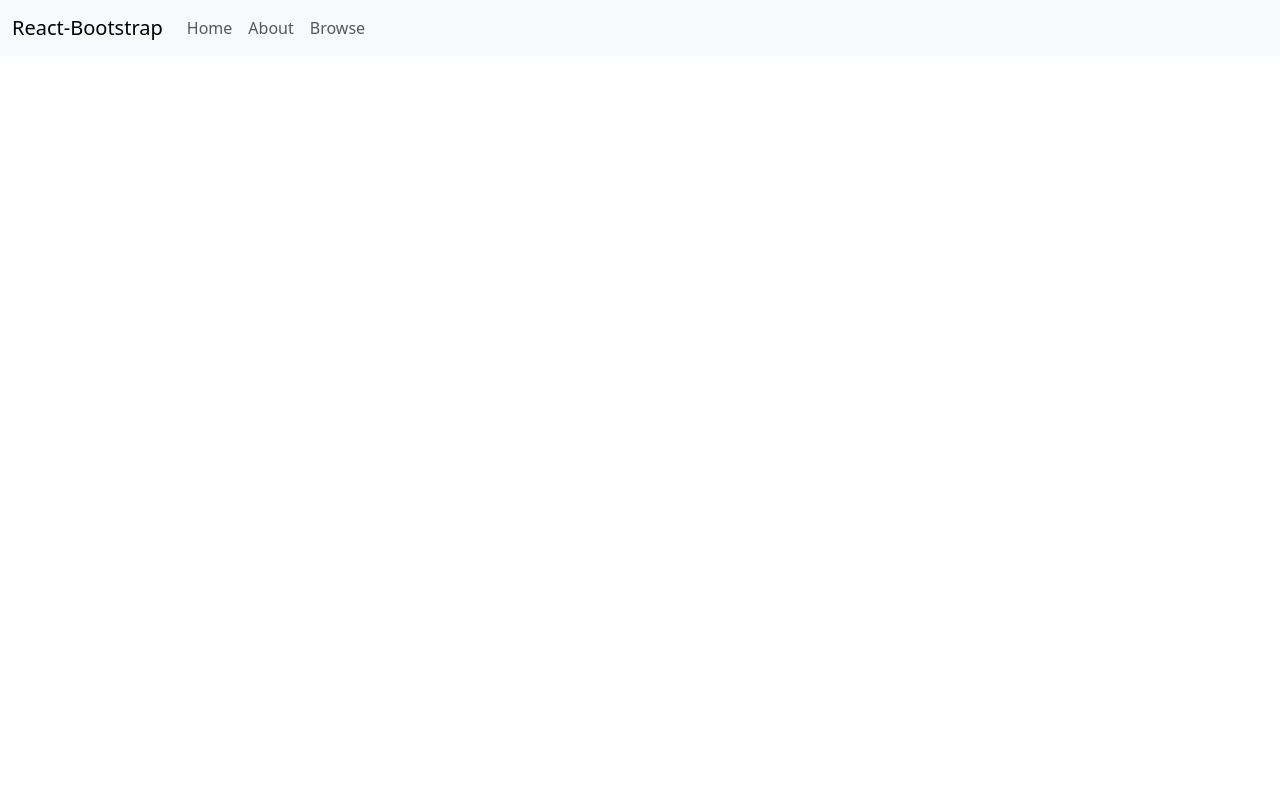
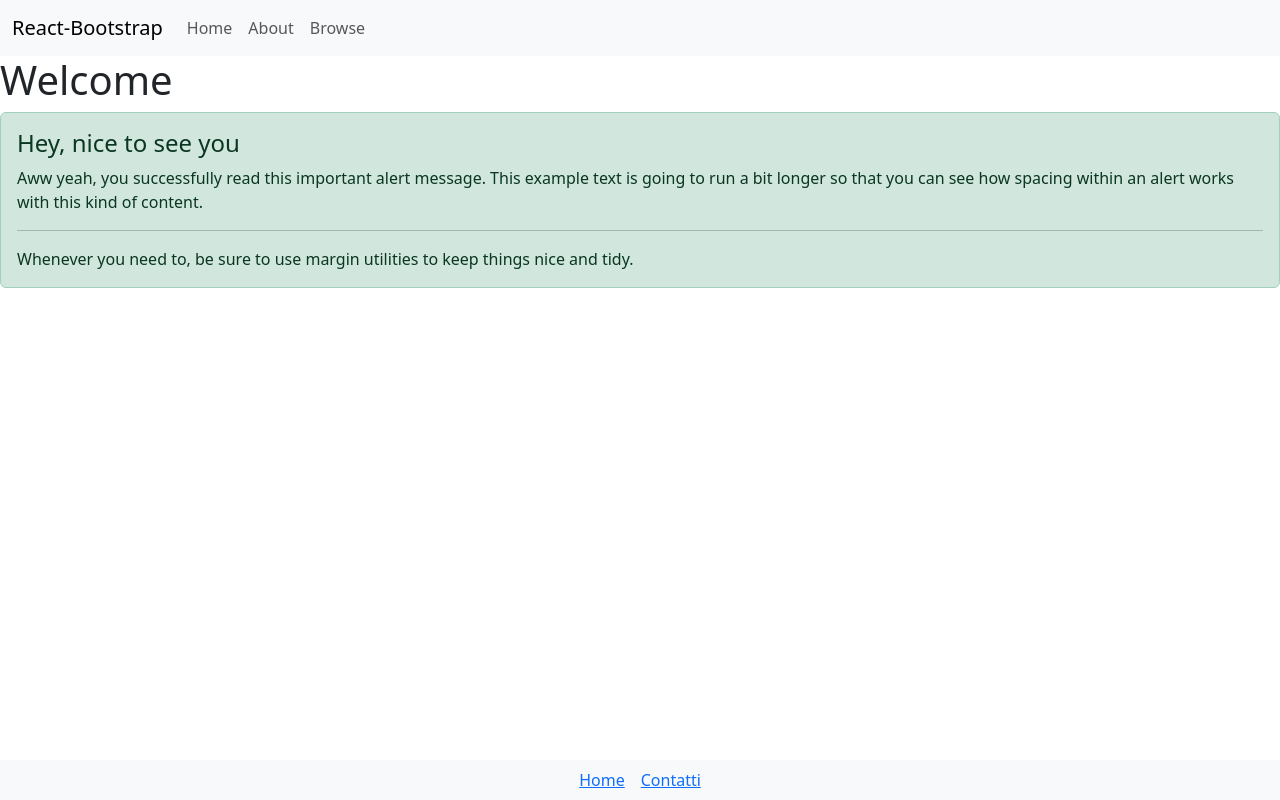
Before and after one commit to Serena293/u3-w1-d2, a React (Create React App) app: page / in a window 1280 px wide. Built offline with nearby package versions, Linux system fonts and the light colour scheme.

Commit message:
footer and alert

```diff
--- a/src/App.js
+++ b/src/App.js
@@ -1,5 +1,7 @@
 import 'bootstrap/dist/css/bootstrap.min.css'
 import CustomNavbar from './components/CustomNavbar.jsx';
+import MyFooter from './components/MyFooter.jsx';
+import Welcome from './components/Welcome.jsx';
 
 
 function App() {
@@ -8,7 +10,12 @@ function App() {
       <header>
       <CustomNavbar></CustomNavbar>
       </header>
-      <main></main>
+      <main>
+        <Welcome></Welcome>
+      </main>
+      <footer>
+        <MyFooter></MyFooter>
+      </footer>
     </div>
   );
 }
--- a/src/components/CustomNavbar.jsx
+++ b/src/components/CustomNavbar.jsx
@@ -1,7 +1,7 @@
 import Container from 'react-bootstrap/Container';
 import Nav from 'react-bootstrap/Nav';
 import Navbar from 'react-bootstrap/Navbar';
-import NavDropdown from 'react-bootstrap/NavDropdown';
+
 
 function CustomNavbar() {
   return (
--- /dev/null
+++ b/src/components/MyFooter.jsx
@@ -0,0 +1,10 @@
+const MyFooter = () => {
+    return (
+      <div className="fixed-bottom text-center bg-light py-2">
+        <a href="#home" className="me-3">Home</a>
+        <a href="#contatti">Contatti</a>
+      </div>
+    );
+  };
+
+  export default MyFooter;
--- /dev/null
+++ b/src/components/Welcome.jsx
@@ -0,0 +1,26 @@
+import Alert from 'react-bootstrap/Alert';
+
+
+const Welcome = () => {
+    return (
+        <div>
+            <h1>Welcome</h1>
+            <Alert variant="success">
+      <Alert.Heading>Hey, nice to see you</Alert.Heading>
+      <p>
+        Aww yeah, you successfully read this important alert message. This
+        example text is going to run a bit longer so that you can see how
+        spacing within an alert works with this kind of content.
+      </p>
+      <hr />
+      <p className="mb-0">
+        Whenever you need to, be sure to use margin utilities to keep things
+        nice and tidy.
+      </p>
+    </Alert>
+
+        </div>
+    )
+}
+
+export default Welcome
```
